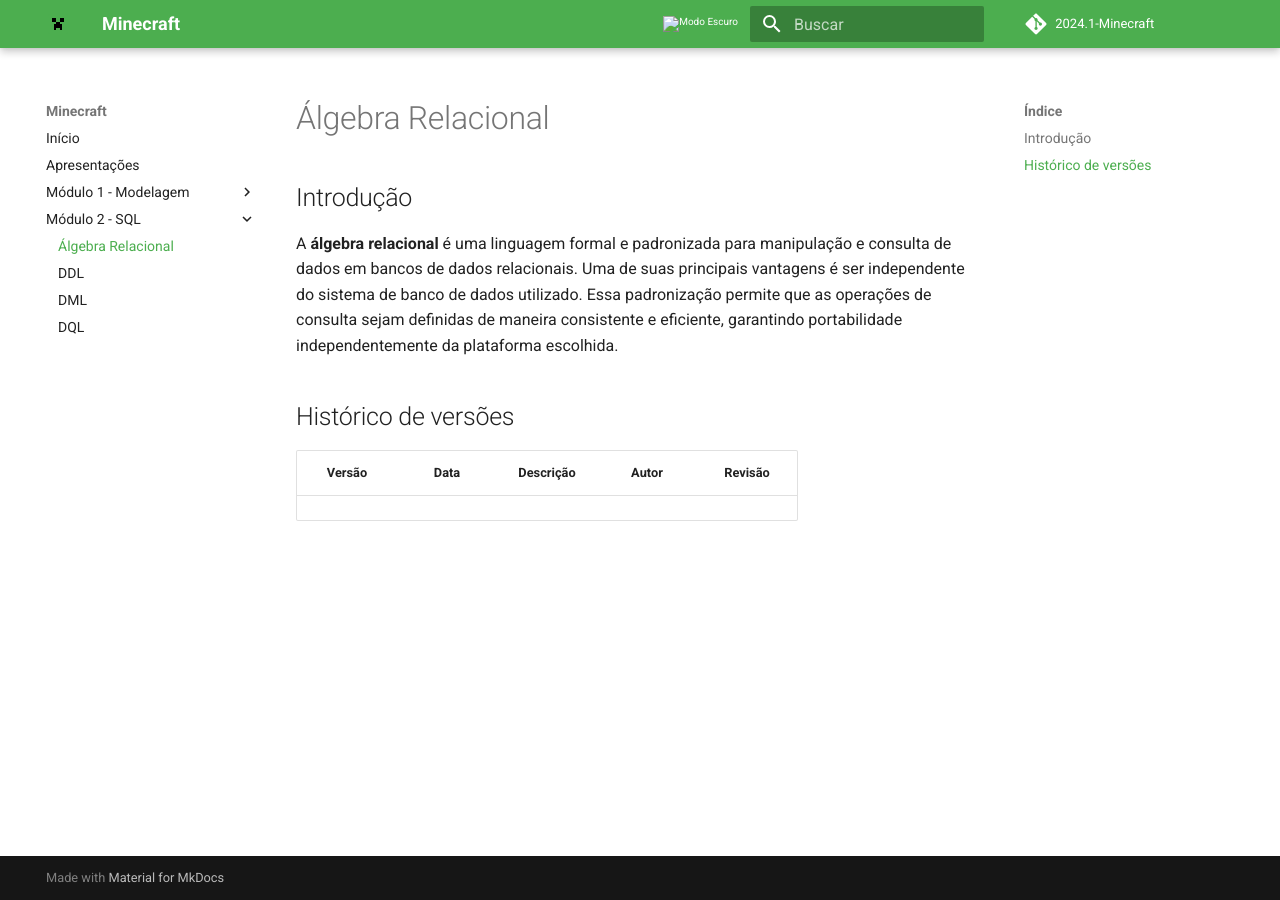
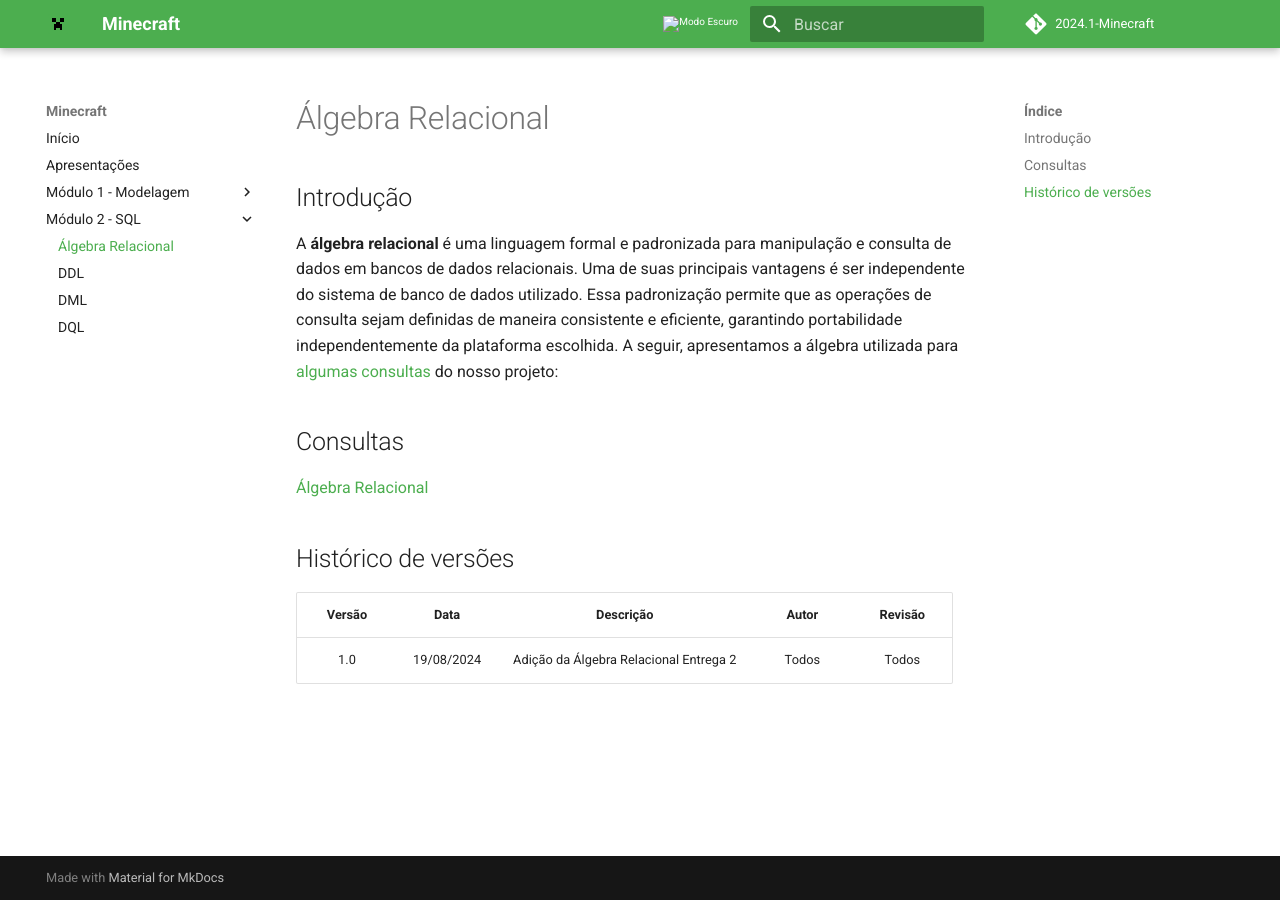
Before and after one commit to SBD1/2024.1-Minecraft, an MkDocs documentation site: the page built from gitpages/docs/modulo_2/algebra_relacional.md, in a window 1280 px wide. Built offline with MkDocs 1.6.1 and Material for MkDocs 9.7.7, drawn with Linux system fonts in a browser that asks for light colours; comment, search, counter and statistics services are not loaded.

Commit message:
adição do arquivo de álgebra relacional

```diff
--- a/gitpages/docs/modulo_2/algebra_relacional.md
+++ b/gitpages/docs/modulo_2/algebra_relacional.md
@@ -1,9 +1,14 @@
 # Álgebra Relacional
 
 ## Introdução
-A <strong>álgebra relacional</strong> é uma linguagem formal e padronizada para manipulação e consulta de dados em bancos de dados relacionais. Uma de suas principais vantagens é ser independente do sistema de banco de dados utilizado. Essa padronização permite que as operações de consulta sejam definidas de maneira consistente e eficiente, garantindo portabilidade independentemente da plataforma escolhida.
+A <strong>álgebra relacional</strong> é uma linguagem formal e padronizada para manipulação e consulta de dados em bancos de dados relacionais. Uma de suas principais vantagens é ser independente do sistema de banco de dados utilizado. Essa padronização permite que as operações de consulta sejam definidas de maneira consistente e eficiente, garantindo portabilidade independentemente da plataforma escolhida. A seguir, apresentamos a álgebra utilizada para [algumas consultas](dql.md) do nosso projeto:
+
+## Consultas
+
+[Álgebra Relacional](../docs/algebraRelacional.pdf)
 
 ## Histórico de versões
 
 | Versão | Data       | Descrição                                        | Autor                                                 | Revisão                                                 |
 | :----: | :--------: | :----------------------------------------------: | :---------------------------------------------------: | :-----------------------------------------------------: |
+| 1.0 | 19/08/2024 | Adição da Álgebra Relacional Entrega 2 | Todos | Todos |
```
Also changed, not shown: 1 other file.
